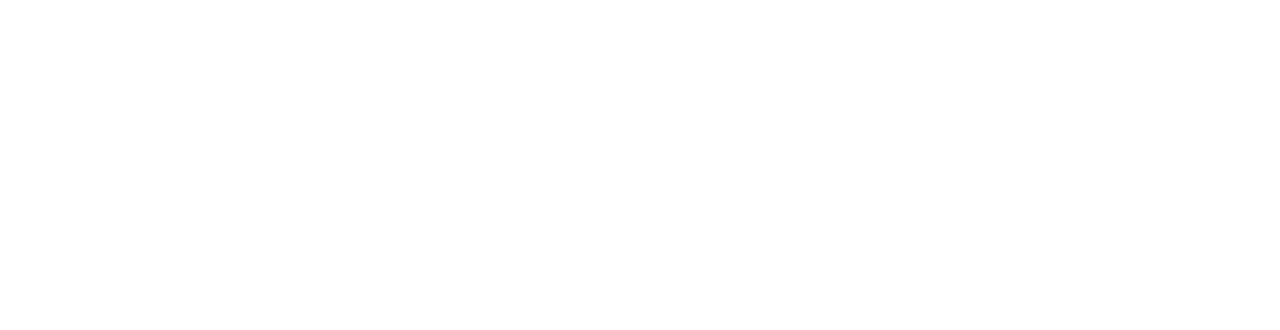
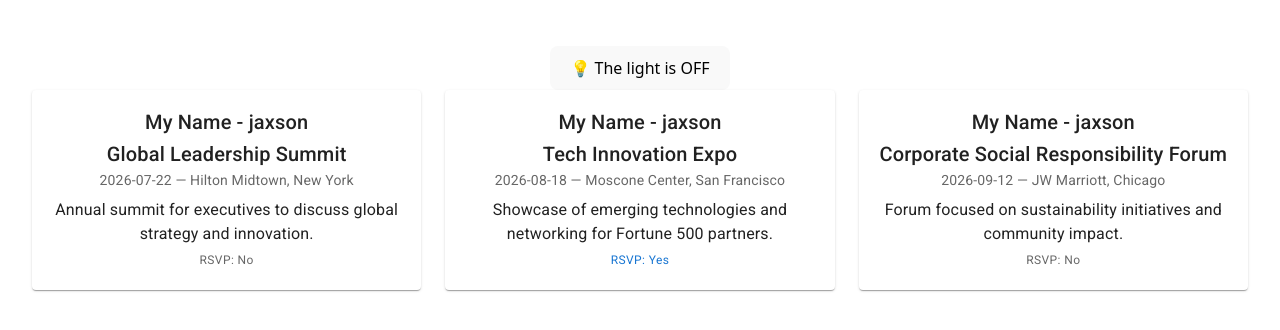
Before and after one commit to JaxsonMansouriRF/reactology, a React (Vite) app: page / in a window 1280 px wide. Shown: the part 204-534 px from the top of the page. Built offline with nearby package versions, Linux system fonts and the light colour scheme.

Commit message:
Week2End

```diff
--- a/src/App.jsx
+++ b/src/App.jsx
@@ -5,10 +5,23 @@
 import '@fontsource/roboto/700.css';
 import Dashboard from './pages/Dashboard';
 
+const MyComponent = ({ children }) => {
+  return (
+      <div clas>
+        {children}
+      </div>
+  )
+}
+
+
 function App() {
   return (
     <>
       <Dashboard />
+
+      <MyComponent >
+        <p>This is a child paragraph inside MyComponent.</p>
+      </MyComponent>
     </>
   )
 }
--- a/src/components/Events/EventCard.jsx
+++ b/src/components/Events/EventCard.jsx
@@ -3,23 +3,31 @@
 // 2. Passed from parent → child – data flows one-way in React.
 // 3. Can be any type – strings, numbers, booleans, objects, functions, even other components.
 
-import React from 'react';
+import React, {useEffect} from 'react';
 import {Card, CardContent, Grid, Typography} from "@mui/material";
 
-const EventCard = (props) => {
+const EventCard = ({ id, name, rsvp, date, location, description, myName, setMyName}) => {
+
+
+  useEffect(() => {
+    setMyName("jaxson")
+  }, [])
+
   return (
-      <Grid size={4} key={props.id}>
+      <Grid size={4} key={id}>
         <Card sx={{ height: 200 }}>
           <CardContent>
-            <Typography variant="h6">{props.name}</Typography>
+            <Typography variant="h6">My Name - {myName}</Typography>
+
+            <Typography variant="h6">{name}</Typography>
             <Typography variant="body2" color="textSecondary">
-              {props.date} &mdash; {props.location}
+              {date} &mdash; {location}
             </Typography>
             <Typography variant="body1" sx={{ mt: 1 }}>
-              {props.description}
+              {description}
             </Typography>
-            <Typography variant="caption" color={props.rsvp ? 'primary' : 'textSecondary'}>
-              RSVP: {props.rsvp ? 'Yes' : 'No'}
+            <Typography variant="caption" color={rsvp ? 'primary' : 'textSecondary'}>
+              RSVP: {rsvp ? 'Yes' : 'No'}
             </Typography>
           </CardContent>
         </Card>
--- a/src/components/Events/EventList.jsx
+++ b/src/components/Events/EventList.jsx
@@ -1,27 +1,34 @@
-import React from 'react';
-import { Card, CardContent, Typography, Grid } from '@mui/material';
+import React, {useEffect, useState} from 'react';
+import { Grid } from '@mui/material';
 import { MOCKED_EVENT_DATA } from '../../utils/MockedEventData';
+import EventCard from "./EventCard.jsx";
 
 const EventList= () => {
+  const [myName, setMyName ] = useState('');
+  const [eventsData, setEventsData ] = useState([]);
+
+  const fetchEventsData = () => {
+    // Successful response
+    setEventsData(MOCKED_EVENT_DATA);
+  }
+
+  useEffect(() => {
+    fetchEventsData()
+  }, []);
+
   return (
       <Grid container spacing={3}>
-        {MOCKED_EVENT_DATA.map(event => (
-            <Grid size={4} key={event.id}>
-              <Card sx={{ height: 200 }}>
-                <CardContent>
-                  <Typography variant="h6">{event.name}</Typography>
-                  <Typography variant="body2" color="textSecondary">
-                    {event.date} &mdash; {event.location}
-                  </Typography>
-                  <Typography variant="body1" sx={{ mt: 1 }}>
-                    {event.description}
-                  </Typography>
-                  <Typography variant="caption" color={event.rsvp ? 'primary' : 'textSecondary'}>
-                    RSVP: {event.rsvp ? 'Yes' : 'No'}
-                  </Typography>
-                </CardContent>
-              </Card>
-            </Grid>
+        {eventsData.map(event => (
+            <EventCard
+              id={event.id}
+              name={event.name}
+              date={event.date}
+              location={event.location}
+              description={event.description}
+              rsvp={event.rsvp}
+              myName={myName}
+              setMyName={setMyName}
+            />
         ))}
       </Grid>
   );
--- a/src/components/Misc/LightSwitch.jsx
+++ b/src/components/Misc/LightSwitch.jsx
@@ -8,13 +8,14 @@
 import React, { useState } from 'react';
 
 const LightSwitch = () => {
-  const [isOn, setIsOn ] = useState(false); //STATE
+  // const [isOn, setIsOn ] = useState(false); //STATE
+  let isOn = false; //NOT STATE
 
   // What if I do isOn = !isOn?
 
   return (
       // react onClick event handler
-      <button onClick={() => setIsOn(!isOn)}>
+      <button onClick={() => isOn = !isOn}>
         {/*Conditional rendering*/}
         {isOn ? '💡 The light is ON' : '💡 The light is OFF'}
       </button>
--- a/src/pages/Dashboard.jsx
+++ b/src/pages/Dashboard.jsx
@@ -6,10 +6,13 @@
 const Dashboard= () => {
   return (
       <div>
-        <h1>Dashboard</h1>
+        <LightSwitch />
+        <EventList />
       </div>
   )
 }
+
+
 
 // Function declaration component
 // function Dashboard() {
@@ -19,8 +22,8 @@
 //       </div>
 //   )
 // }
-//
-// Class component extending React.Component
+// //
+// // Class component extending React.Component
 // class Dashboard extends React.Component {
 //   render() {
 //     return (
@@ -30,8 +33,8 @@
 //     )
 //   }
 // }
-//
-// Class component extending Component
+// //
+// // Class component extending Component
 // class Dashboard extends Component {
 //   render() {
 //     return (
```
